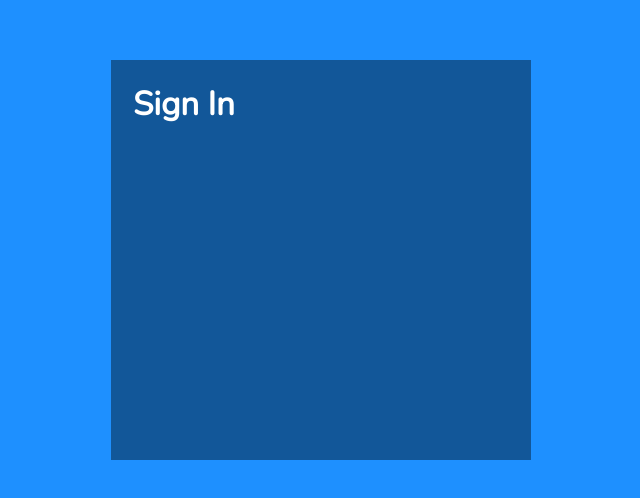
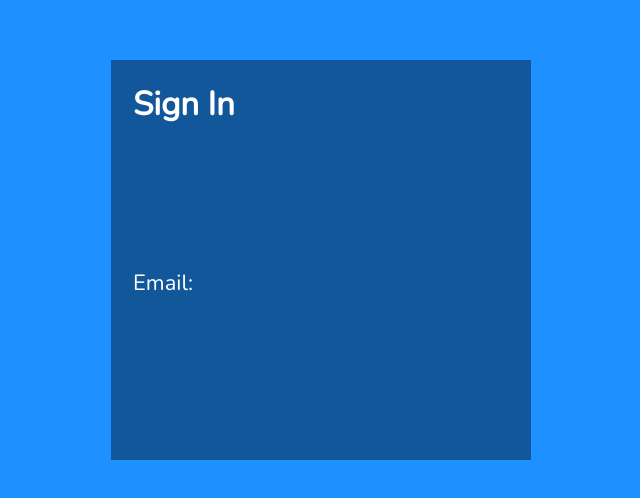
Before and after one commit to MarcinProgramista/notes_frontend, a React (Vite) app: page / in a window 1280 px wide. Shown: the part 140-638 px from the top of the page, without its empty margins (319-959 px from the left). Built offline with nearby package versions, Linux system fonts and the light colour scheme.

Commit message:
Add label with style for email

```diff
--- a/src/components/Login/Login.jsx
+++ b/src/components/Login/Login.jsx
@@ -3,6 +3,10 @@ import styled from "styled-components";
 import SectionWrapper from "../SectionWrapperFrom/SectionWrapper";
 import ParagraphError from "../ParagraphErrorFrom/ParagraphErrorFrom";
 import FormWrapperRegisterLogin from "../FormWrapperRegisterLogin/FormWrapperRegisterLogin";
+
+const LabelWrapper = styled.label`
+  margin-top: 1rem;
+`;
 
 const Login = () => {
   const userRef = useRef();
@@ -23,7 +27,9 @@ const Login = () => {
         {errMsg}
       </ParagraphError>
       <h1>Sign In</h1>
-      <FormWrapperRegisterLogin></FormWrapperRegisterLogin>
+      <FormWrapperRegisterLogin>
+        <LabelWrapper htmlFor="email">Email:</LabelWrapper>
+      </FormWrapperRegisterLogin>
     </SectionWrapper>
   );
 };
```
